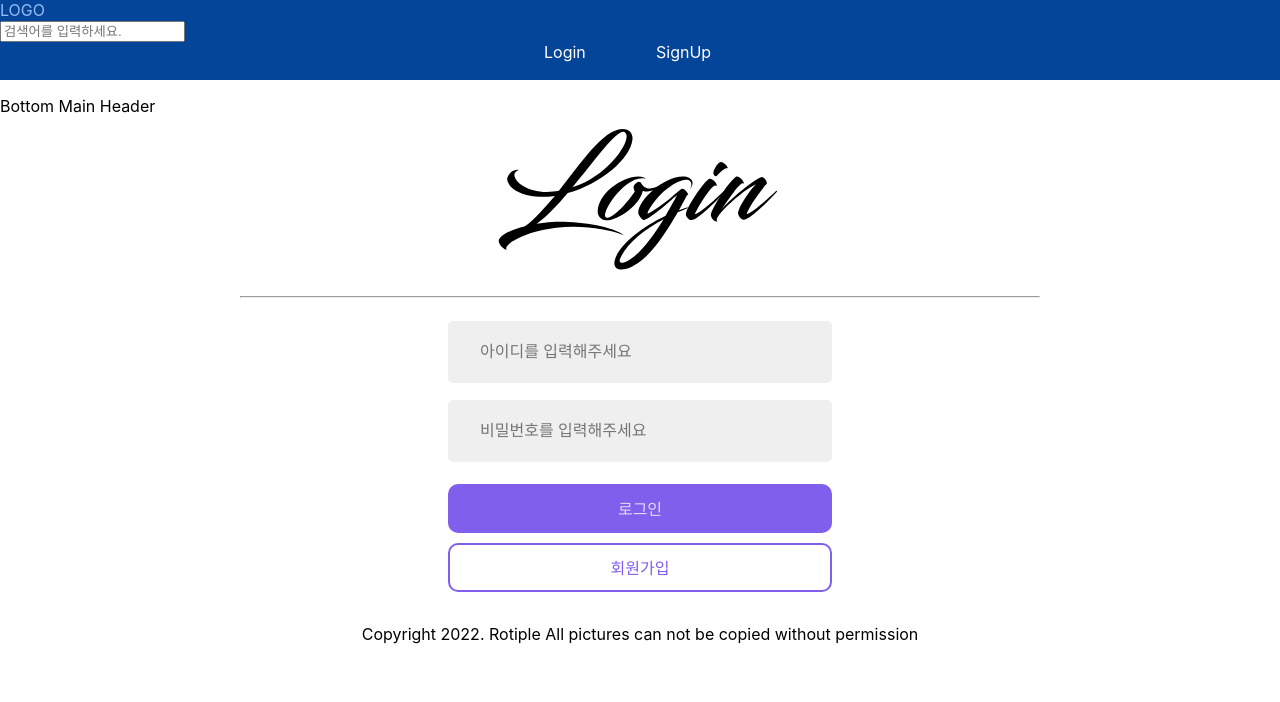
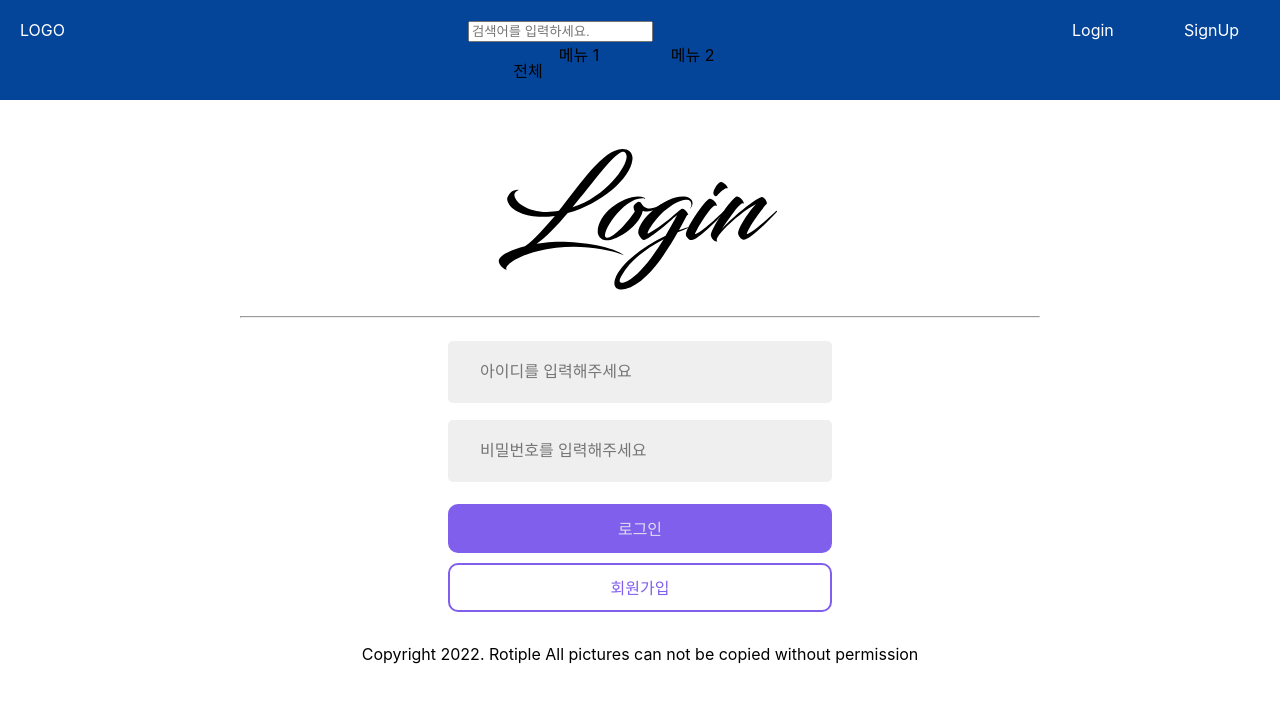
Before and after one commit to Chos1/ssafaricampus, a React (Create React App) app in the folder frontend/: page /login in a window 1280 px wide. Shown: the top 702 px of the page. Built offline with nearby package versions, Linux system fonts and the light colour scheme.

Commit message:
[fix] Front : login 로직 수정

```diff
--- a/frontend/src/components/Login/LoginForm.js
+++ b/frontend/src/components/Login/LoginForm.js
@@ -1,4 +1,4 @@
-import axios from 'axios';
+// import axios from 'axios';
 import { useState } from 'react';
 
 import apiPath from '../../api/apiPath';
@@ -14,7 +14,7 @@ const LoginForm = () => {
   const loginHandler = (e) => {
     e.preventDefault();
 
-    login(loginId, password);
+    loginHandler2(loginId, password);
 
     console.log('login id: ' + loginId);
     console.log('password: ' + password);
@@ -30,38 +30,53 @@ const LoginForm = () => {
     setPassword(e.target.value);
   }
 
-  const login = async (loginId, password) => {
-    try {
-        const { data: {statusCode, accessToken}} = await axios({
-            method: 'post',
-            url: apiPath.auth.login(),
-            data: {
-                loginId,
-                password
-            },
-            withCredentials: true
-        });
-        if (statusCode === 200) {
-            // dispatch(save({
-            //     phone,
-            //     accessToken
-            // }));
-            localStorage.setItem('token', accessToken);
+  async function loginHandler2(loginId, password) {
+    const response = await fetch(apiPath.auth.login(), {
+      method: 'POST',
+      body: JSON.stringify({
+        'loginId': loginId,
+        'password': password,
+      }),
+      headers: {
+        'Content-Type': 'application/json'
+      }
+    });
+    const data = await response.json();
+    console.log(data);
+  }
 
-            console.log('로그인 성공');
-            return true;
-        }
+//   const login = async (loginId, password) => {
+//     try {
+//         const { data: {statusCode, accessToken}} = await axios({
+//             method: 'post',
+//             url: apiPath.auth.login(),
+//             data: {
+//                 loginId,
+//                 password
+//             },
+//             withCredentials: true
+//         });
+//         if (statusCode === 200) {
+//             // dispatch(save({
+//             //     phone,
+//             //     accessToken
+//             // }));
+//             localStorage.setItem('token', accessToken);
 
-    } catch (e) {
-        const { status } = e.response;
-        if (status === 401 || status === 404)
-            console.log('fail')
+//             console.log('로그인 성공');
+//             return true;
+//         }
 
-        else
-            console.log(status);
-        return false;
-    }
-}
+//     } catch (e) {
+//         const { status } = e.response;
+//         if (status === 401 || status === 404)
+//             console.log('fail')
+
+//         else
+//             console.log(status);
+//         return false;
+//     }
+// }
 
   return (
     <div className="Login_inputgroup">
--- a/frontend/src/components/MainHeader/BottomMainHeader.js
+++ b/frontend/src/components/MainHeader/BottomMainHeader.js
@@ -1,8 +1,16 @@
-
+import styles from './BottomMainHeader.module.css'
 const BottomMainHeader = () => {
   return (
-      <div>
-          <p>Bottom Main Header</p>
+      <div className={styles.justify_center}>
+        <p>전체</p>
+        <ul>
+          <li>
+            메뉴 1
+          </li>
+          <li>
+            메뉴 2
+          </li>
+        </ul>
       </div>
   );
 };
--- /dev/null
+++ b/frontend/src/components/MainHeader/BottomMainHeader.module.css
@@ -0,0 +1,4 @@
+.justify_center{
+  display: flex;
+  justify-content: center;
+}
--- a/frontend/src/components/MainHeader/MainHeader.js
+++ b/frontend/src/components/MainHeader/MainHeader.js
@@ -9,8 +9,9 @@ const MainHeader = () => {
     <header className={styles.header}>
       <nav>
         <TopMainHeader />
+        <BottomMainHeader />
       </nav>
-      <BottomMainHeader />
+
     </header>
   );
 };
--- a/frontend/src/components/MainHeader/MainHeader.module.css
+++ b/frontend/src/components/MainHeader/MainHeader.module.css
@@ -3,6 +3,7 @@
     height: 5rem;
     background-color: #044599;
     padding: 0;
+    padding-top: 20px;
   }
 
   .header nav {
@@ -13,10 +14,10 @@
     height: 100%;
     list-style: none;
     display: flex;
+    justify-content: space-between;
     padding: 0;
     margin: 0;
     align-items: center;
-    justify-content: center;
   }
 
   .header li {
--- a/frontend/src/components/MainHeader/TopMainHeader.js
+++ b/frontend/src/components/MainHeader/TopMainHeader.js
@@ -1,17 +1,18 @@
 
 import { NavLink } from 'react-router-dom';
 import UserHeader from './UserHeader.js'
+import styles from './TopMainHeader.module.css'
 
 const TopMainHeader = () => {
   return (
-      <div>
-          <div>
+      <div className={styles.justify_between}>
+        <div className={styles.Logo}>
           <NavLink to='/main'>LOGO</NavLink>
-          </div>
-          <div>
-            <input type="text" name="searchBar" placeholder="검색어를 입력하세요." />
-          </div>
-          <UserHeader />
+        </div>
+        <div>
+          <input type="text" name="searchBar" placeholder="검색어를 입력하세요." />
+        </div>
+        <UserHeader />
       </div>
   );
 };
--- a/frontend/src/components/MainHeader/TopMainHeader.module.css
+++ b/frontend/src/components/MainHeader/TopMainHeader.module.css
@@ -0,0 +1,12 @@
+.Logo{
+  margin-left: 20px;
+}
+
+.justify_between{
+  display: flex;
+  justify-content: space-between;
+}
+
+input{
+  margin: auto;
+}
```
